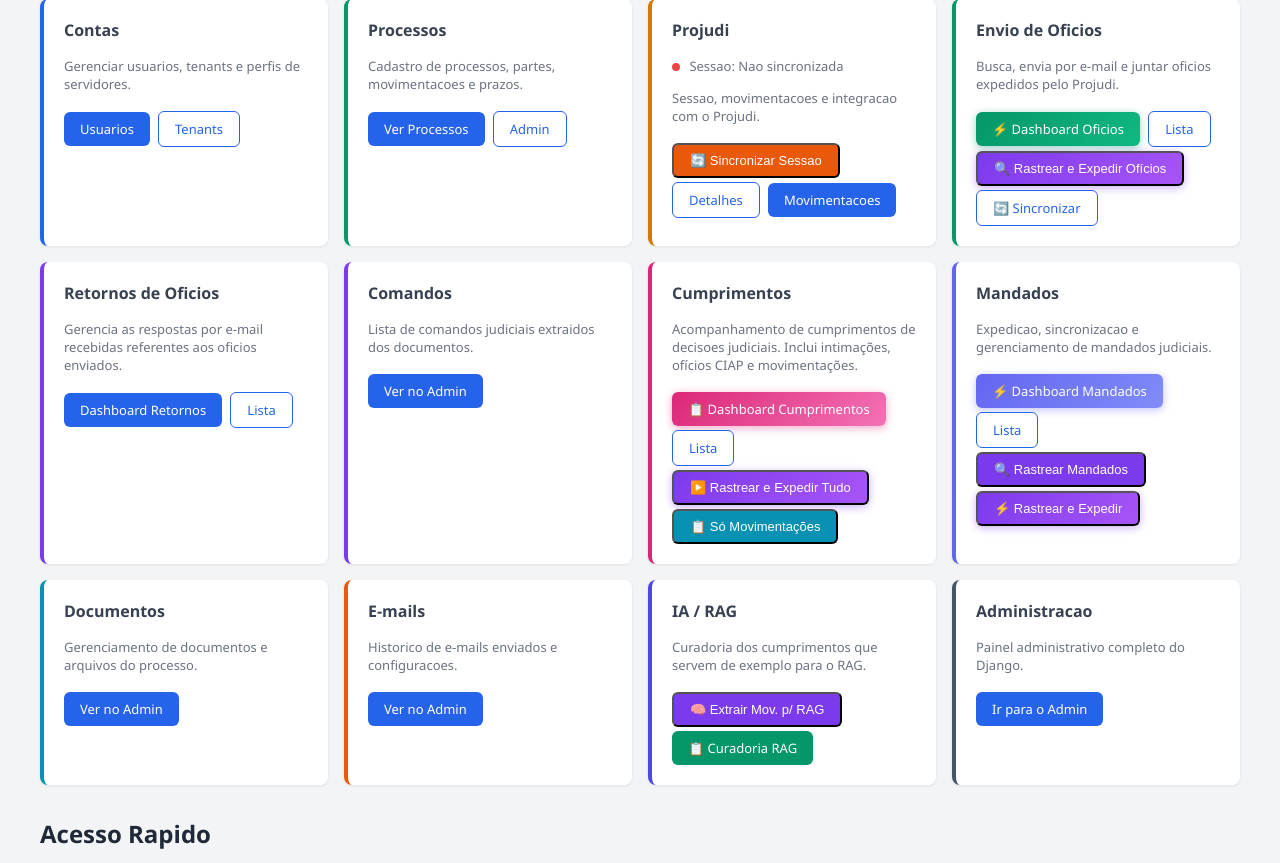
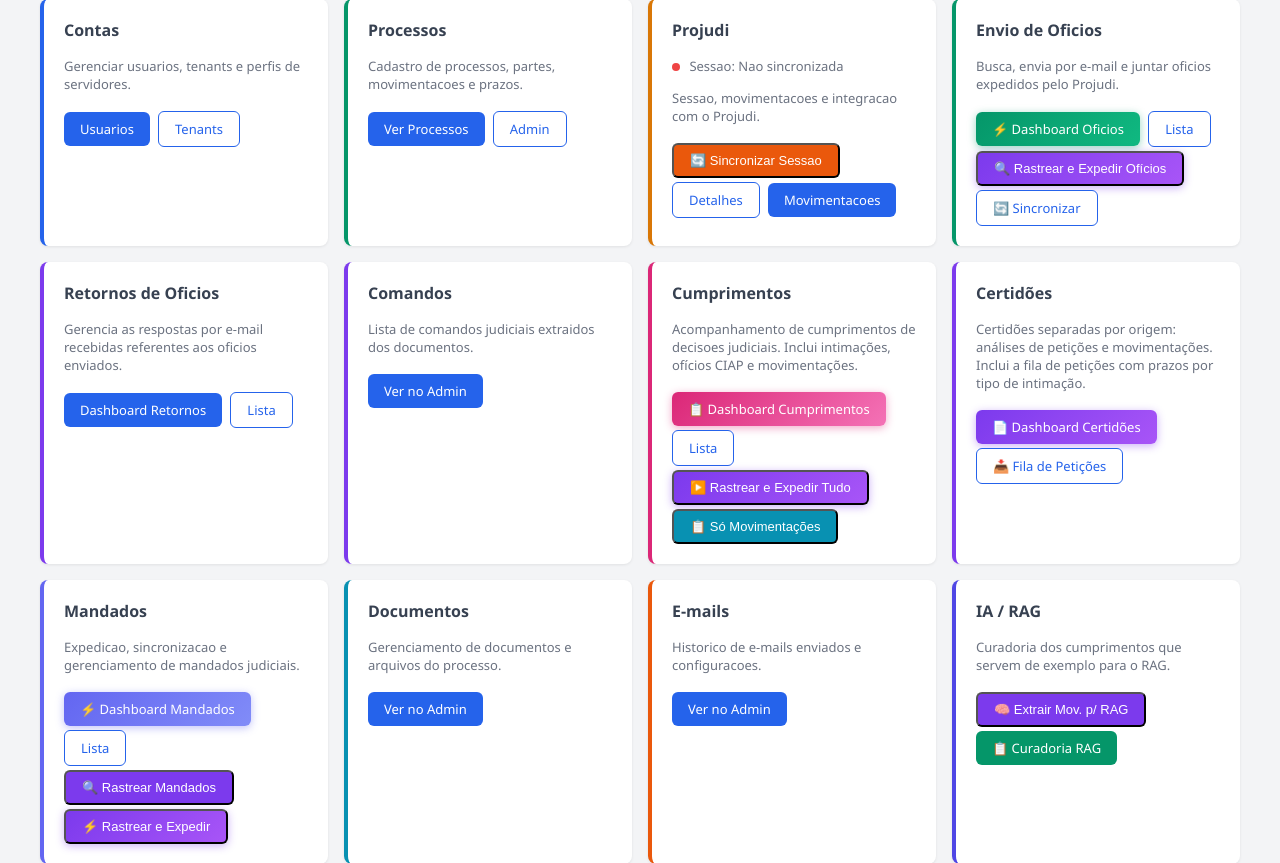
Before and after one commit to guedinho953/send_of_v4, a Django app: page /dashboard/ in a window 1280 px wide. Shown: the part 204-1067 px from the top of the page. Run offline with Django 5.2, Linux system fonts and the light colour scheme; the visitor is signed in with stand-in values (Sample User, id 1); data that the repository does not hold is empty.

Commit message:
feat: card de certidoes no dashboard principal

```diff
--- a/templates/base/dashboard.html
+++ b/templates/base/dashboard.html
@@ -136,6 +136,13 @@
             </form>
         </div>
 
+        <div class="card" style="border-left-color: #7c3aed;">
+            <h3>Certidões</h3>
+            <p>Certidões separadas por origem: análises de petições e movimentações. Inclui a fila de petições com prazos por tipo de intimação.</p>
+            <a href="{% url 'projudi:certidao_dashboard' %}" class="btn" style="background:linear-gradient(135deg,#7c3aed,#a855f7); color:white; box-shadow:0 2px 8px rgba(124,58,237,0.4);">📄 Dashboard Certidões</a>
+            <a href="{% url 'projudi:certidao_peticoes' %}" class="btn btn-outline">📥 Fila de Petições</a>
+        </div>
+
         <div class="card" style="border-left-color: #6366f1;">
             <h3>Mandados</h3>
             <p>Expedicao, sincronizacao e gerenciamento de mandados judiciais.</p>
```
